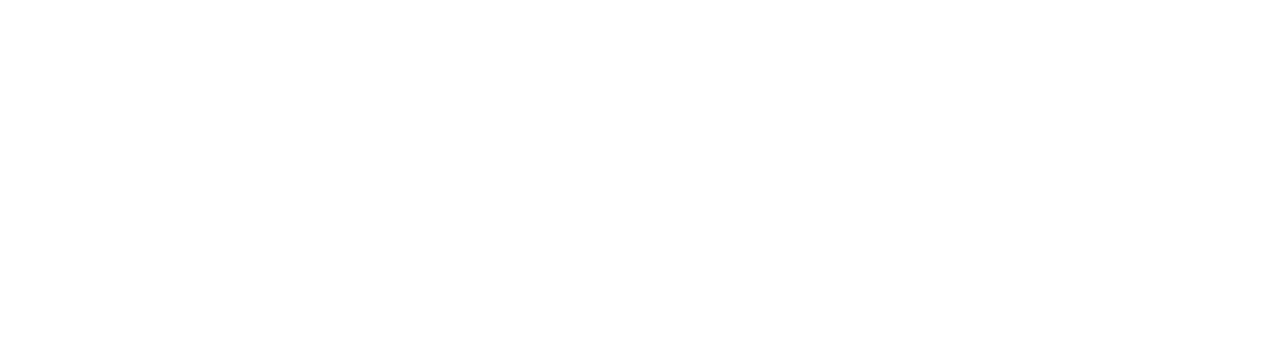
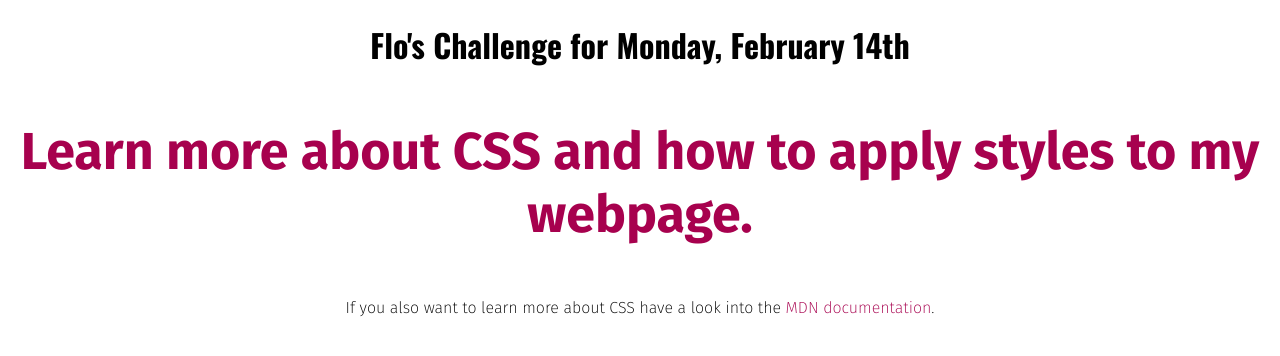
Before and after one commit to fL0Codes/100_days_of_code, a plain HTML site: page index.html in a window 1280 px wide. Drawn offline with nearby package versions, Linux system fonts and the light colour scheme.

Commit message:
Day II: Some more styling applied

```diff
--- a/index.html
+++ b/index.html
@@ -5,11 +5,20 @@
     <meta charset="UTF-8">
     <meta http-equiv="X-UA-Compatible" content="IE=edge">
     <meta name="viewport" content="width=device-width, initial-scale=1.0">
-    <title>My 100 Days of Code Challenge</title>
+    <title>My 100 Days of Code Journey</title>
+    <link rel="preconnect" href="https://fonts.googleapis.com">
+    <link rel="preconnect" href="https://fonts.gstatic.com" crossorigin>
+    <link href="https://fonts.googleapis.com/css2?family=Fira+Sans:wght@200;700&family=Oswald:wght@700&display=swap"
+        rel="stylesheet">
+    <link rel="stylesheet" href="./styles.css">
 </head>
 
 <body>
-
+    <h1>Flo's Challenge for Monday, February 14th</h1>
+    <p id="todays-challenge">Learn more about CSS and how to apply styles to my webpage.</p>
+    <p>If you also want to learn more about CSS have a look into the
+        <a href="https://developer.mozilla.org/de/docs/Web/CSS">MDN documentation</a>.
+    </p>
 </body>
 
 </html>
--- /dev/null
+++ b/styles.css
@@ -0,0 +1,24 @@
+h1 {
+  font-family: "Oswald", sans-serif;
+  text-align: center;
+}
+
+p {
+  font-family: "Fira Sans", sans-serif;
+  text-align: center;
+}
+
+a {
+  color: rgb(167, 1, 78);
+  text-decoration: none;
+}
+
+a:hover {
+  text-decoration: underline;
+}
+
+#todays-challenge {
+  color: rgb(167, 1, 78);
+  font-weight: bold;
+  font-size: 52px;
+}
```
Also changed, not shown: 1 other file.
